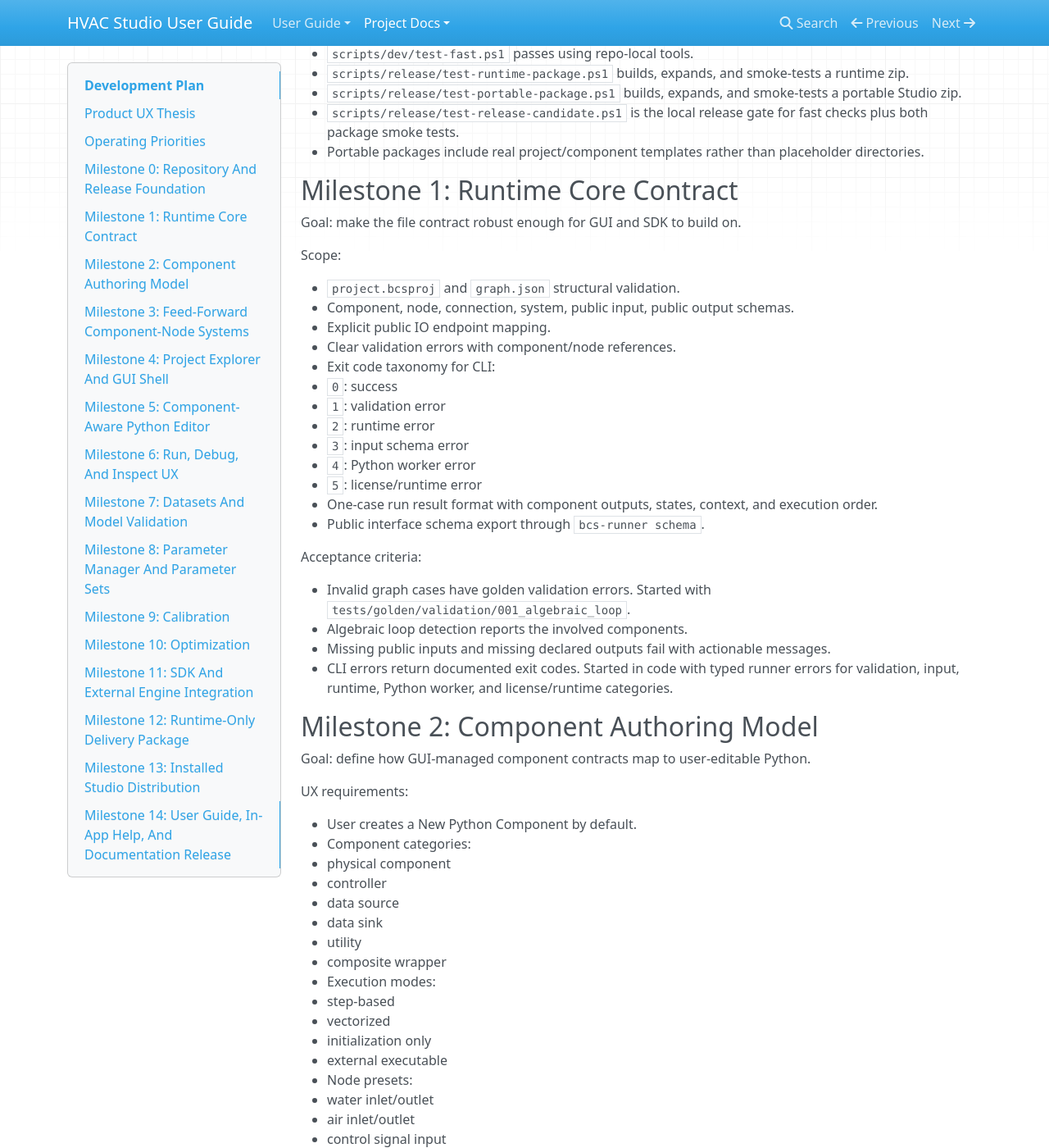
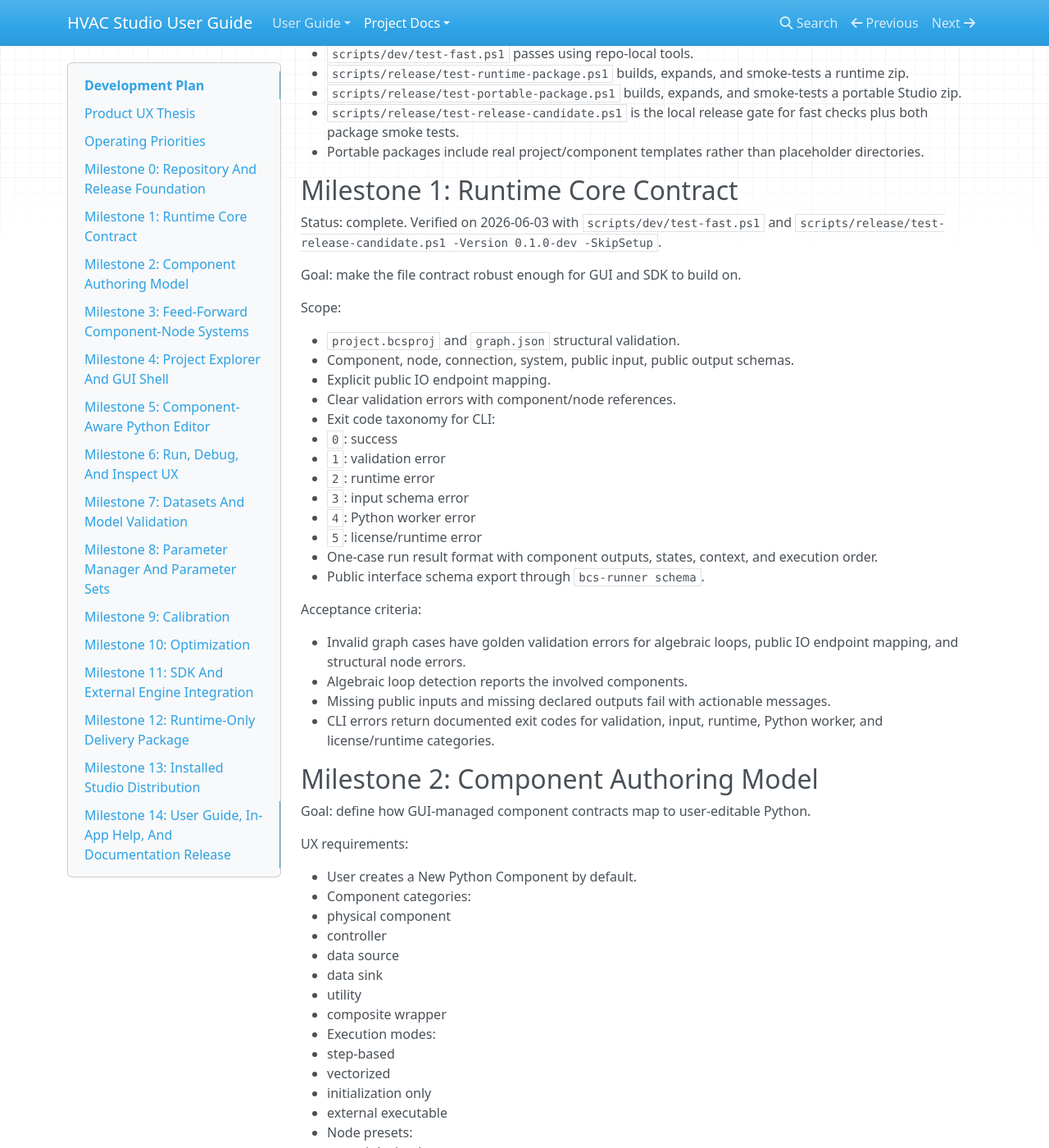
Before and after one commit to Gonie-Gonie/hvac-studio, an MkDocs documentation site: the page built from docs/development-plan.md, in a window 1280 px wide and 1400 px high, scrolled down 1711 px. Shown: the whole window at 82% size. Built offline with MkDocs 1.6.1, drawn with Linux system fonts in a browser that asks for light colours; nearby versions of some CDN libraries.

```diff
--- a/docs/development-plan.md
+++ b/docs/development-plan.md
@@ -75,6 +75,8 @@ Acceptance criteria:
 
 ## Milestone 1: Runtime Core Contract
 
+Status: complete. Verified on 2026-06-03 with `scripts/dev/test-fast.ps1` and `scripts/release/test-release-candidate.ps1 -Version 0.1.0-dev -SkipSetup`.
+
 Goal: make the file contract robust enough for GUI and SDK to build on.
 
 Scope:
@@ -95,10 +97,10 @@ Scope:
 
 Acceptance criteria:
 
-- Invalid graph cases have golden validation errors. Started with `tests/golden/validation/001_algebraic_loop`.
+- Invalid graph cases have golden validation errors for algebraic loops, public IO endpoint mapping, and structural node errors.
 - Algebraic loop detection reports the involved components.
 - Missing public inputs and missing declared outputs fail with actionable messages.
-- CLI errors return documented exit codes. Started in code with typed runner errors for validation, input, runtime, Python worker, and license/runtime categories.
+- CLI errors return documented exit codes for validation, input, runtime, Python worker, and license/runtime categories.
 
 ## Milestone 2: Component Authoring Model
 
```
Also changed, not shown: CHANGELOG.md (+6 -0 lines).
